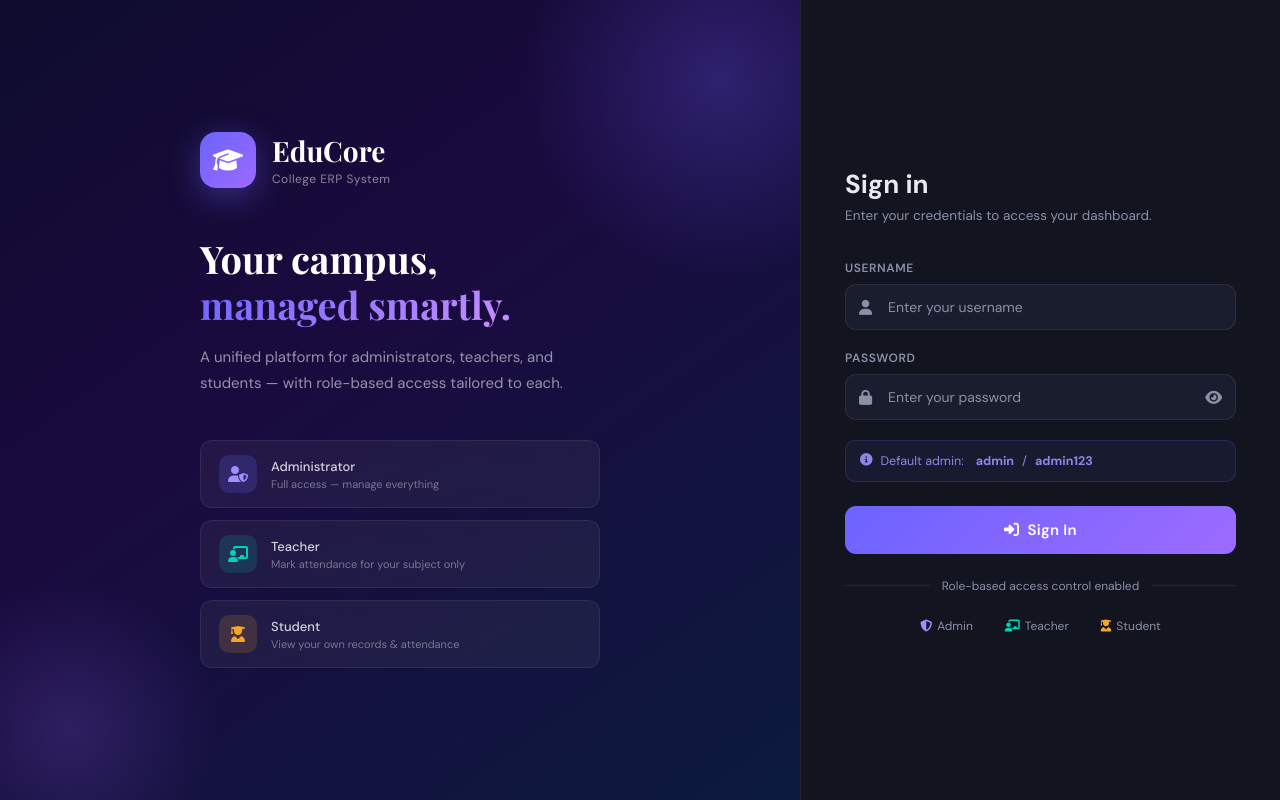
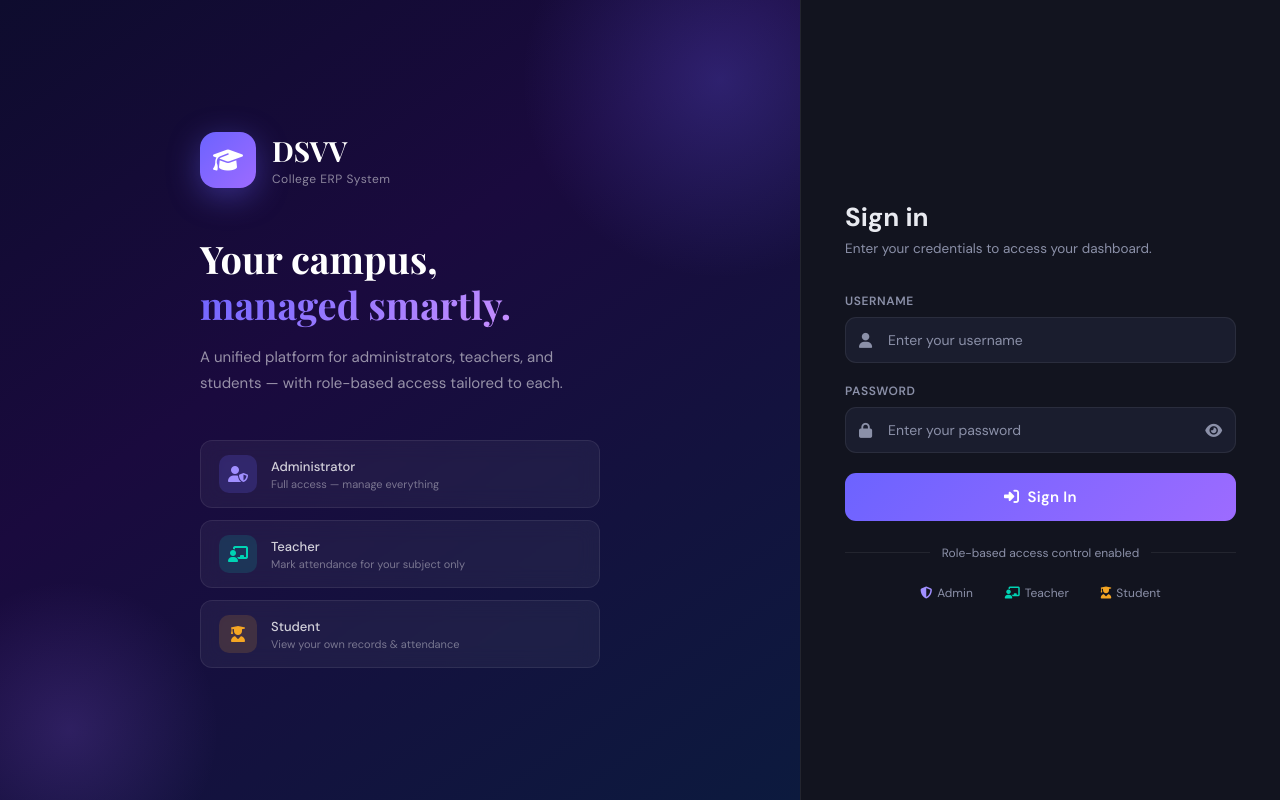
Before and after one commit to Vivekpatidar05/college-erp, a Flask app: page /login in a window 1280 px wide. Run offline with Flask 3, Linux system fonts and the light colour scheme.

Commit message:
Update login.html

```diff
--- a/templates/auth/login.html
+++ b/templates/auth/login.html
@@ -3,7 +3,7 @@
 <head>
 <meta charset="UTF-8"/>
 <meta name="viewport" content="width=device-width, initial-scale=1.0"/>
-<title>Login — EduCore ERP</title>
+<title>Login — DSVV ERP</title>
 <link rel="preconnect" href="https://fonts.googleapis.com">
 <link href="https://fonts.googleapis.com/css2?family=DM+Sans:wght@300;400;500;600;700&family=Playfair+Display:wght@700&display=swap" rel="stylesheet">
 <link rel="stylesheet" href="https://cdnjs.cloudflare.com/ajax/libs/font-awesome/6.5.0/css/all.min.css"/>
@@ -188,7 +188,7 @@ body {
   <div class="panel-content">
     <div class="panel-logo">
       <div class="logo-icon"><i class="fas fa-graduation-cap"></i></div>
-      <div><div class="logo-name">EduCore</div><div class="logo-sub">College ERP System</div></div>
+      <div><div class="logo-name">DSVV</div><div class="logo-sub">College ERP System</div></div>
     </div>
     <div class="panel-headline">Your campus,<br/><span>managed smartly.</span></div>
     <div class="panel-desc">A unified platform for administrators, teachers, and students — with role-based access tailored to each.</div>
@@ -252,10 +252,10 @@ body {
         </div>
       </div>
 
-      <div class="role-hint">
+      <!-- <div class="role-hint">
         <i class="fas fa-info-circle"></i>
         Default admin: <strong style="margin-left:4px;">admin</strong> / <strong>admin123</strong>
-      </div>
+      </div> -->
 
       <button type="submit" class="btn-login"><i class="fas fa-sign-in-alt" style="margin-right:8px;"></i>Sign In</button>
     </form>
```
